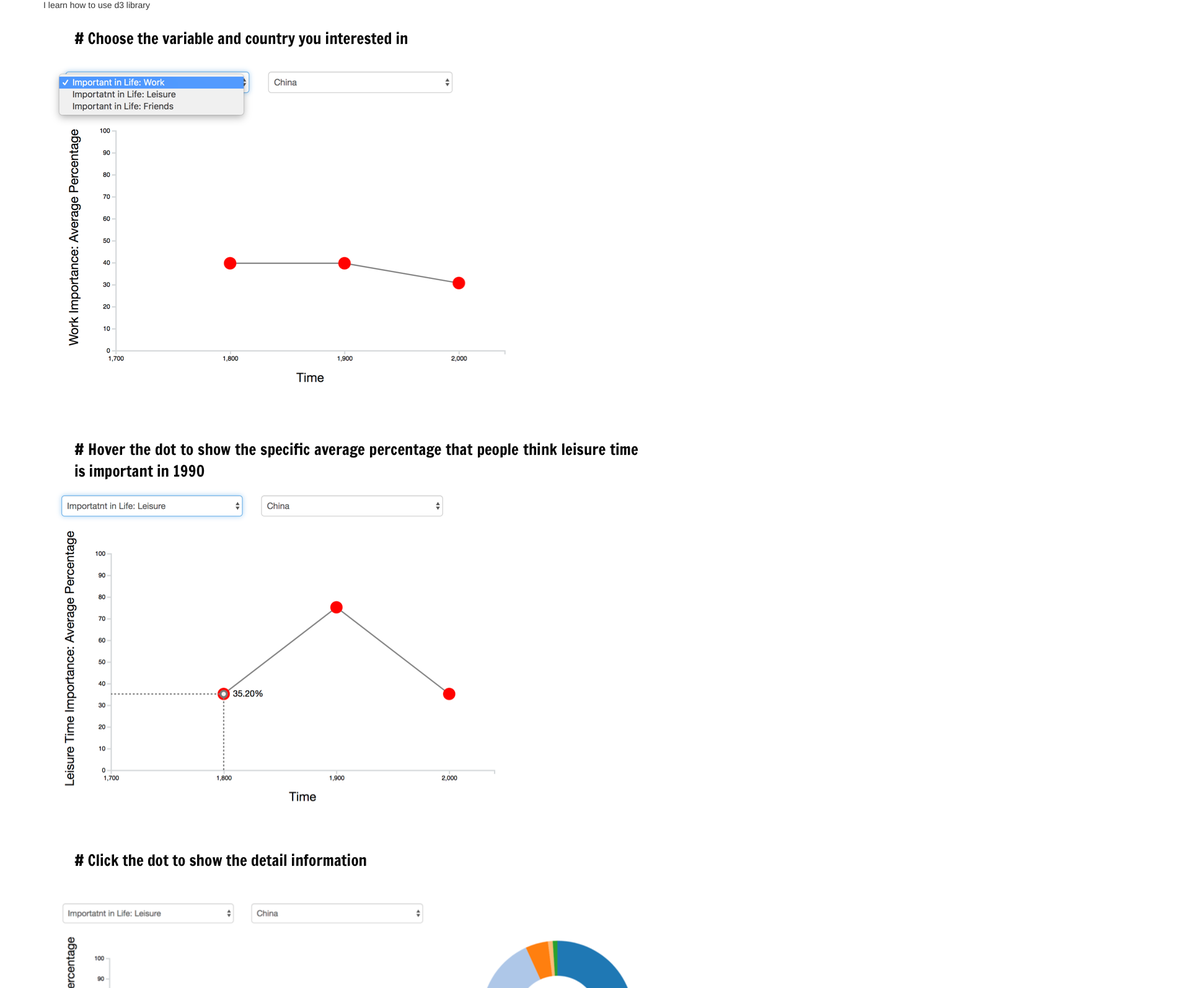
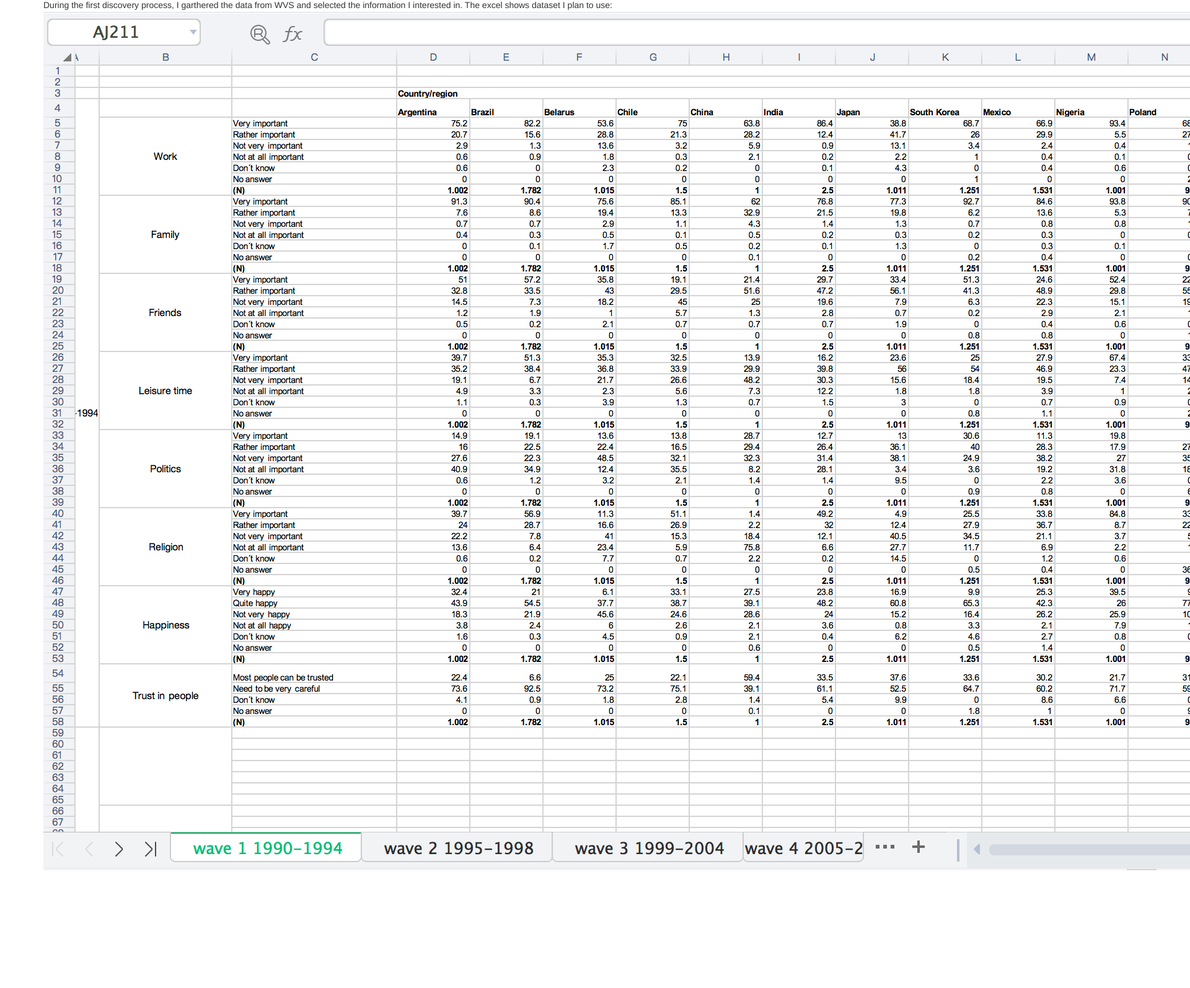
Before and after one commit to lbyy030/InformationVisualization, a plain HTML site: page learning.html in a window 1280 px wide. Shown: the part 169-1763 px from the top of the page at 62% size, 1920 px wide, since content can reach past the window. After the commit the page ends 1573 px from the top, so only its background shows below. Drawn offline with nearby package versions, Linux system fonts and the light colour scheme.

Commit message:
update learning

```diff
--- a/learning.html
+++ b/learning.html
@@ -43,17 +43,12 @@
     <div class="container">
             <div>
                  <h2>Learning</h2>
-                 <span> I learn how to use d3 library
 
-                 </span>
+                 <span>During the first discovery process, I garthered the data from WVS and selected the information I interested in. The excel shows dataset I plan to use: </span>
+                 <img src="img/datasetExcel.png">
             </div>
 
-            <div>
-                <img src="img/discovery1_1.png">
-                <img src="img/discovery1_2.png">
-                <img src="img/discovery1_3.png">
-                <img src="img/discovery1_4.png">
-            </div>
+
 
 
 
```
Also changed, not shown: project2/index.html (+1 -0 lines), img/datasetExcel.png (added), 1 other file.
